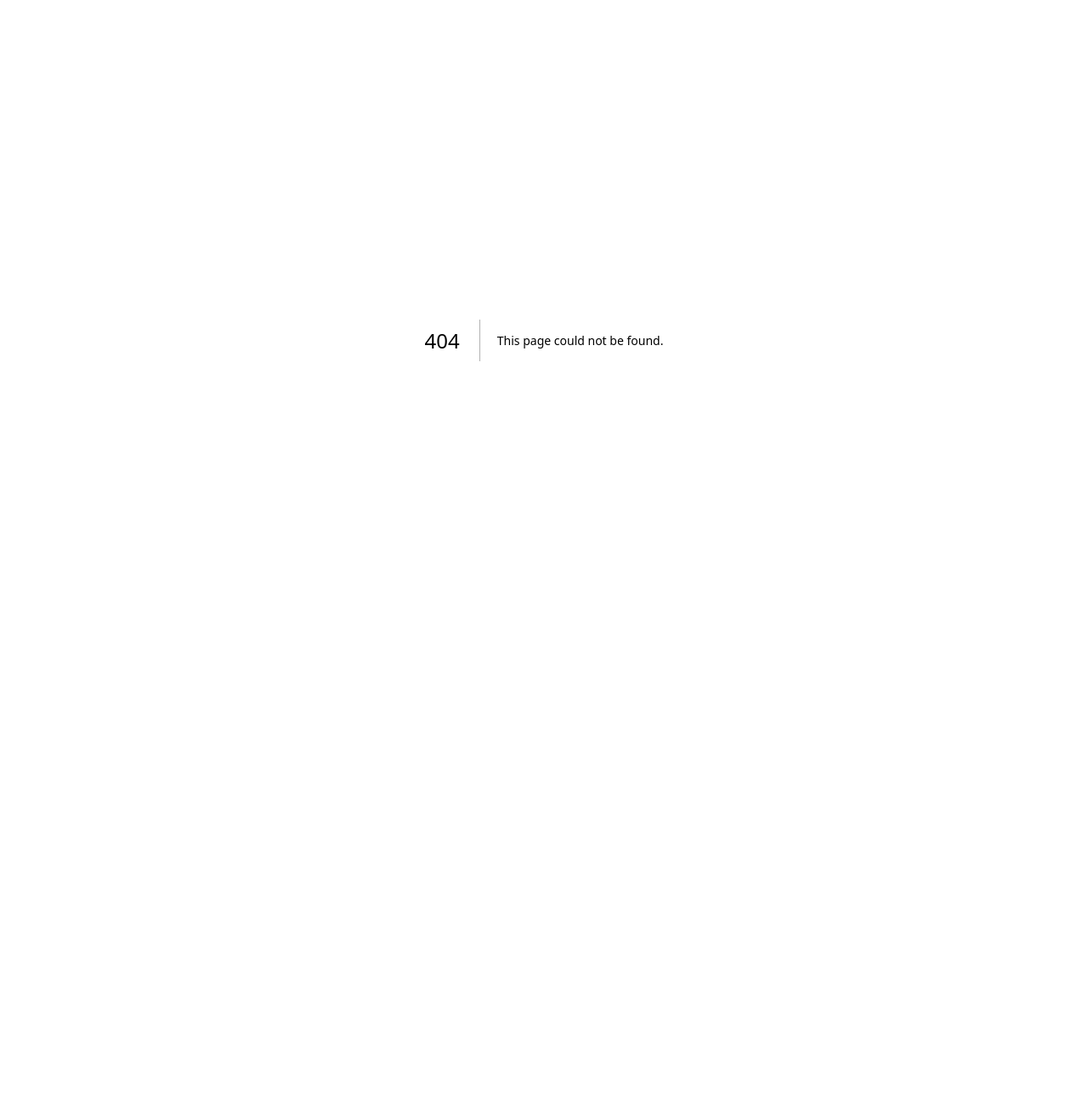
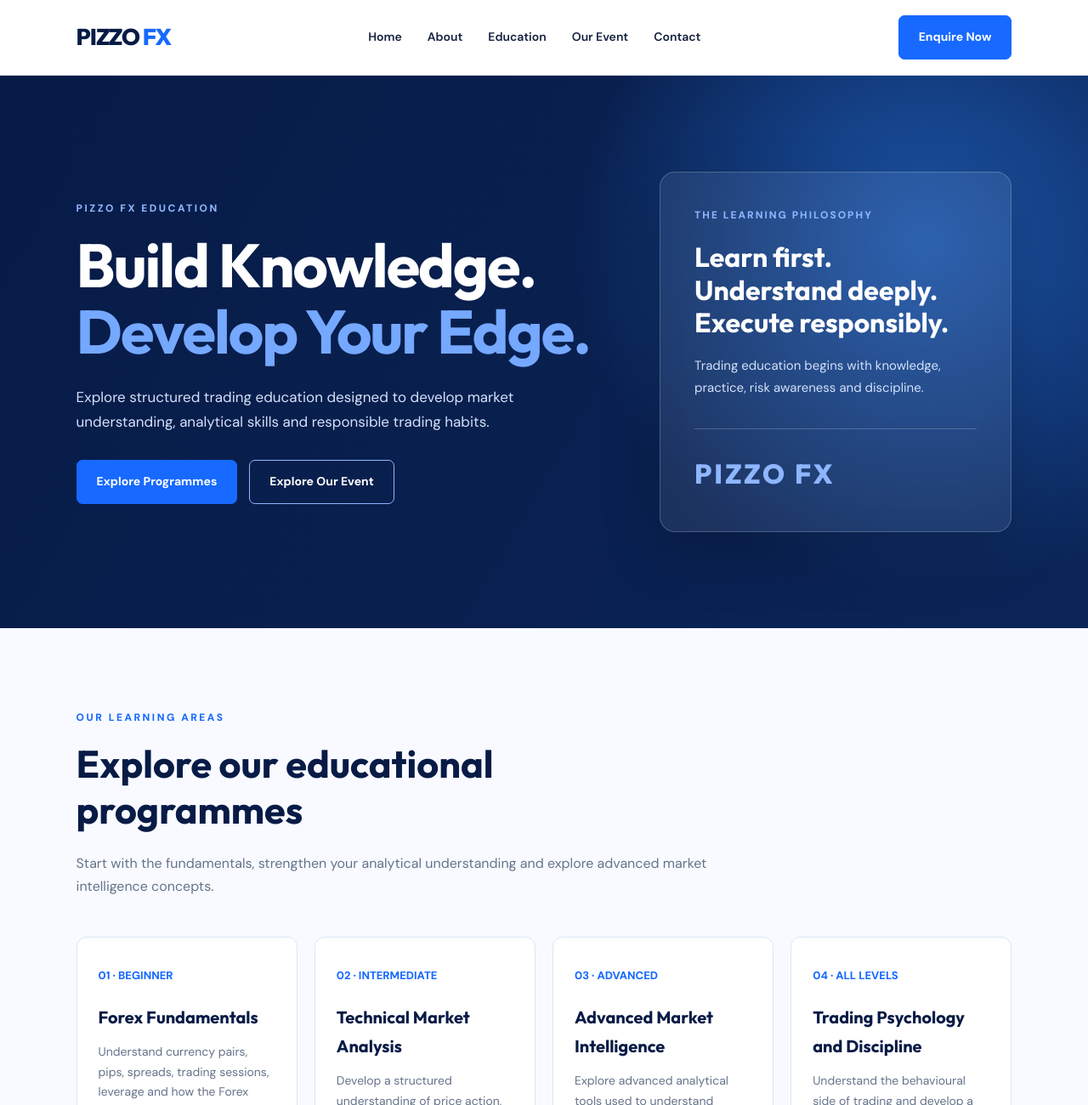
Before and after one commit to mutungastephen111-tech/pizzo-fx-website, a Next.js app: page /courses in a window 1280 px wide. Before the commit this address had no page. Shown: the top 1300 px of the page at 85% size. Before the commit the page ends 800 px from the top, so only its background shows below. Built offline with nearby package versions, Linux system fonts and the light colour scheme.

Commit message:
Create page.tsx

```diff
--- /dev/null
+++ b/src/app/courses/page.tsx
@@ -0,0 +1,206 @@
+
+const courses = [
+  {
+    number: "01",
+    title: "Forex Fundamentals",
+    level: "BEGINNER",
+    description:
+      "Understand currency pairs, pips, spreads, trading sessions, leverage and how the Forex market operates.",
+    topics: [
+      "Introduction to Forex",
+      "Currency pairs and pips",
+      "Trading sessions",
+      "Spread and leverage",
+      "Risk management basics",
+    ],
+  },
+  {
+    number: "02",
+    title: "Technical Market Analysis",
+    level: "INTERMEDIATE",
+    description:
+      "Develop a structured understanding of price action, market structure and technical analysis.",
+    topics: [
+      "Support and resistance",
+      "Market structure",
+      "Supply and demand",
+      "Liquidity concepts",
+      "Candlestick analysis",
+    ],
+  },
+  {
+    number: "03",
+    title: "Advanced Market Intelligence",
+    level: "ADVANCED",
+    description:
+      "Explore advanced analytical tools used to understand market positioning, order flow and options activity.",
+    topics: [
+      "Footprint charts",
+      "Delta and volume analysis",
+      "Options chains",
+      "Implied volatility",
+      "Dealer positioning",
+    ],
+  },
+  {
+    number: "04",
+    title: "Trading Psychology and Discipline",
+    level: "ALL LEVELS",
+    description:
+      "Understand the behavioural side of trading and develop a more disciplined decision-making process.",
+    topics: [
+      "Trading psychology",
+      "Emotional discipline",
+      "Patience and consistency",
+      "Trading journals",
+      "Risk awareness",
+    ],
+  },
+];
+
+export default function CoursesPage() {
+  return (
+    <main>
+      <header className="navbar">
+        <a href="/" className="brand">
+          PIZZO <span>FX</span>
+        </a>
+
+        <nav className="nav-links">
+          <a href="/">Home</a>
+          <a href="/about">About</a>
+          <a href="/courses">Education</a>
+          <a href="/event">Our Event</a>
+          <a href="/contact">Contact</a>
+        </nav>
+
+        <a href="https://wa.me/254753529501" className="button">
+          Enquire Now
+        </a>
+      </header>
+
+      <section className="hero">
+        <div className="hero-content">
+          <p className="eyebrow">PIZZO FX EDUCATION</p>
+
+          <h1>
+            Build Knowledge.
+            <br />
+            <span>Develop Your Edge.</span>
+          </h1>
+
+          <p className="hero-description">
+            Explore structured trading education designed to
+            develop market understanding, analytical skills
+            and responsible trading habits.
+          </p>
+
+          <div className="hero-actions">
+            <a href="#programmes" className="button">
+              Explore Programmes
+            </a>
+            <a href="/event" className="button">
+              Explore Our Event
+            </a>
+          </div>
+        </div>
+
+        <div className="visual-card">
+          <p>THE LEARNING PHILOSOPHY</p>
+          <h2>Learn first. Understand deeply. Execute responsibly.</h2>
+          <p>
+            Trading education begins with knowledge,
+            practice, risk awareness and discipline.
+          </p>
+          <div className="chart-symbol">PIZZO FX</div>
+        </div>
+      </section>
+
+      <section className="section services" id="programmes">
+        <p className="eyebrow">OUR LEARNING AREAS</p>
+        <h2>Explore our educational programmes</h2>
+
+        <p>
+          Start with the fundamentals, strengthen your
+          analytical understanding and explore advanced
+          market intelligence concepts.
+        </p>
+
+        <div className="service-grid">
+          {courses.map((course) => (
+            <article className="service-card" key={course.number}>
+              <span>{course.number} · {course.level}</span>
+
+              <h3>{course.title}</h3>
+
+              <p>{course.description}</p>
+
+              <div style={{ marginTop: "20px" }}>
+                <strong>Topics covered</strong>
+
+                <ul
+                  style={{
+                    paddingLeft: "20px",
+                    marginTop: "12px",
+                    color: "#65738b",
+                    fontSize: "14px",
+                  }}
+                >
+                  {course.topics.map((topic) => (
+                    <li key={topic}>{topic}</li>
+                  ))}
+                </ul>
+              </div>
+            </article>
+          ))}
+        </div>
+      </section>
+
+      <section className="section">
+        <p className="eyebrow">OUR EDUCATIONAL COMMITMENT</p>
+        <h2>Education without unrealistic promises.</h2>
+
+        <p>
+          PIZZO FX promotes learning, research, risk
+          awareness and responsible participation in
+          financial markets. Trading involves significant
+          risk. Education does not guarantee profits or
+          eliminate the possibility of losses.
+        </p>
+      </section>
+
+      <section className="section community">
+        <p className="eyebrow">TAKE THE NEXT STEP</p>
+        <h2>Your learning journey starts here.</h2>
+
+        <p>
+          Contact PIZZO FX to enquire about available
+          educational opportunities and learning support.
+        </p>
+
+        <div className="hero-actions">
+          <a
+            href="https://wa.me/254753529501"
+            className="button"
+            target="_blank"
+            rel="noreferrer"
+          >
+            Enquire Through WhatsApp
+          </a>
+        </div>
+      </section>
+
+      <footer className="footer">
+        <a href="/" className="brand">
+          PIZZO <span>FX</span>
+        </a>
+
+        <p>Learn. Trade. Grow.</p>
+
+        <p className="copyright">
+          © {new Date().getFullYear()} PIZZO FX. All rights reserved.
+        </p>
+      </footer>
+    </main>
+  );
+}
```
